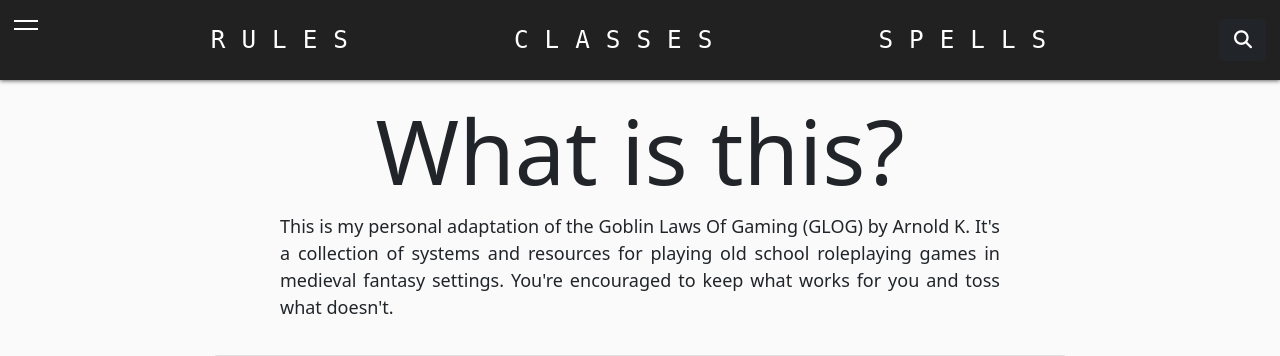
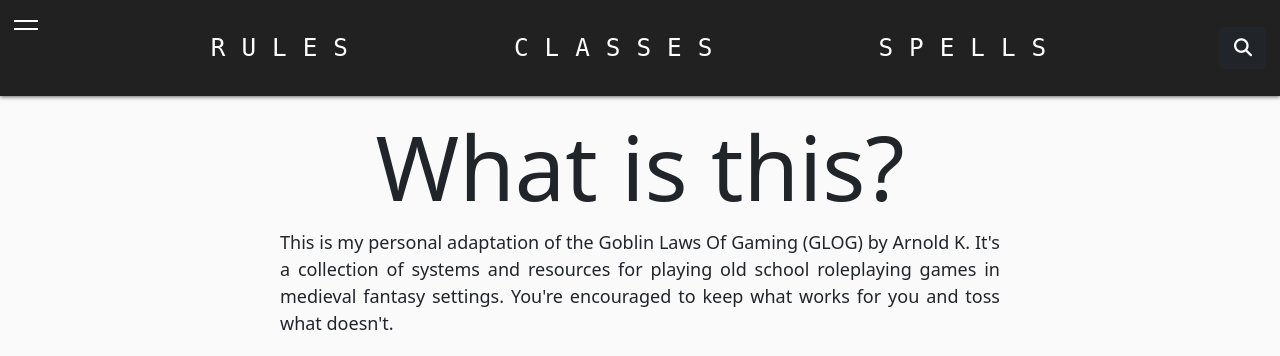
Before and after one commit to materialcontext/glog_website, a Flask app: page / in a window 1280 px wide. Shown: the top 356 px of the page. Run offline with Flask 2, Linux system fonts and the light colour scheme; some libraries are stand-ins or nearby versions.

Commit message:
Update styles.css

```diff
--- a/static/css/styles.css
+++ b/static/css/styles.css
@@ -48,7 +48,7 @@
   border: none;
   font-family: var(--header-font);
   font-weight: 800;
-  height: 10vh;
+  height: 12vh;
   padding: 12px 16px;
   transition: top 0.2s ease-in-out;
   width: 100%;
@@ -59,7 +59,7 @@
 
 .nav-up {
     box-shadow: 0px 1px 4px #666;
-    top: -50px;
+    top: -12vh;
 }
 
 .nav-link {
@@ -222,14 +222,14 @@
 
 .titles-collapse {
     position: sticky;
-    top: 50px;
+    top: 12vh;
     background-color: #fafafa;
     transition: top 0.2s ease-in-out;
     width: 100%;
 }
 
 .titles-nav-up {
-    top: 0px
+    top: 0px;
 }
 
 .titles {
@@ -264,7 +264,7 @@
     }
 
  .title-header > h3 {
-    scroll-margin-top: 50px;
+    scroll-margin-top: 12vh;
  }
 
  /* ========= Footer ========= */
@@ -330,13 +330,15 @@
 
 /* media queries */
 @media(max-width: 990px) {
-    :root {font-size: 24px;}
+    :root {
+        font-size: 24px;
+    }
     .nav-link {
         letter-spacing: normal;
     }
 
     .content {
-        padding-top: 50px;
+        padding-top: 10vh;
     }
 
     .top-nav > .nav-link:after {
```
